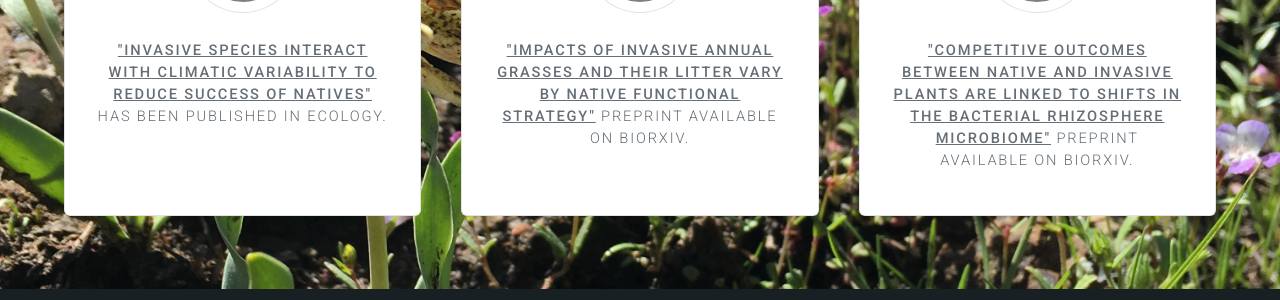
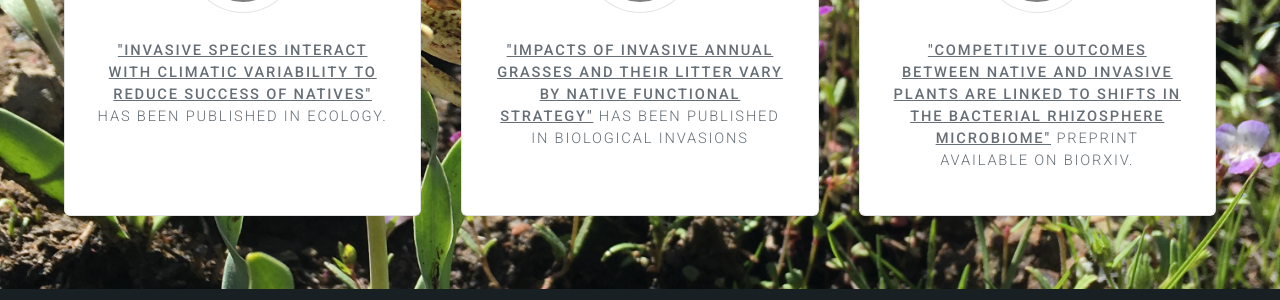
Before and after one commit to marinalaforgia/marinalaforgia.github.io, a Jekyll site: the page built from index.html, in a window 1280 px wide and 900 px high, scrolled down 821 px. Shown: the part 153-453 px from the top of the window. Built offline with Jekyll 4.4.1, drawn with Linux system fonts in a browser that asks for light colours.

Commit message:
Update index.html

```diff
--- a/index.html
+++ b/index.html
@@ -46,7 +46,7 @@ layout: landing-page
 				    <div class="flex-item">
 				       <section>
 					<i class="icon fa-tree major"></i>
-					<h4><b><a href="">"Impacts of invasive annual grasses and their litter vary by native functional strategy"</a></b> preprint available on BioRxiv.</h4>
+					<h4><b><a href="https://link.springer.com/article/10.1007%2Fs10530-021-02527-2">"Impacts of invasive annual grasses and their litter vary by native functional strategy"</a></b> has been published in Biological Invasions</h4>
 				       </section>
 				    </div>
 				    <div class="flex-item">
```
